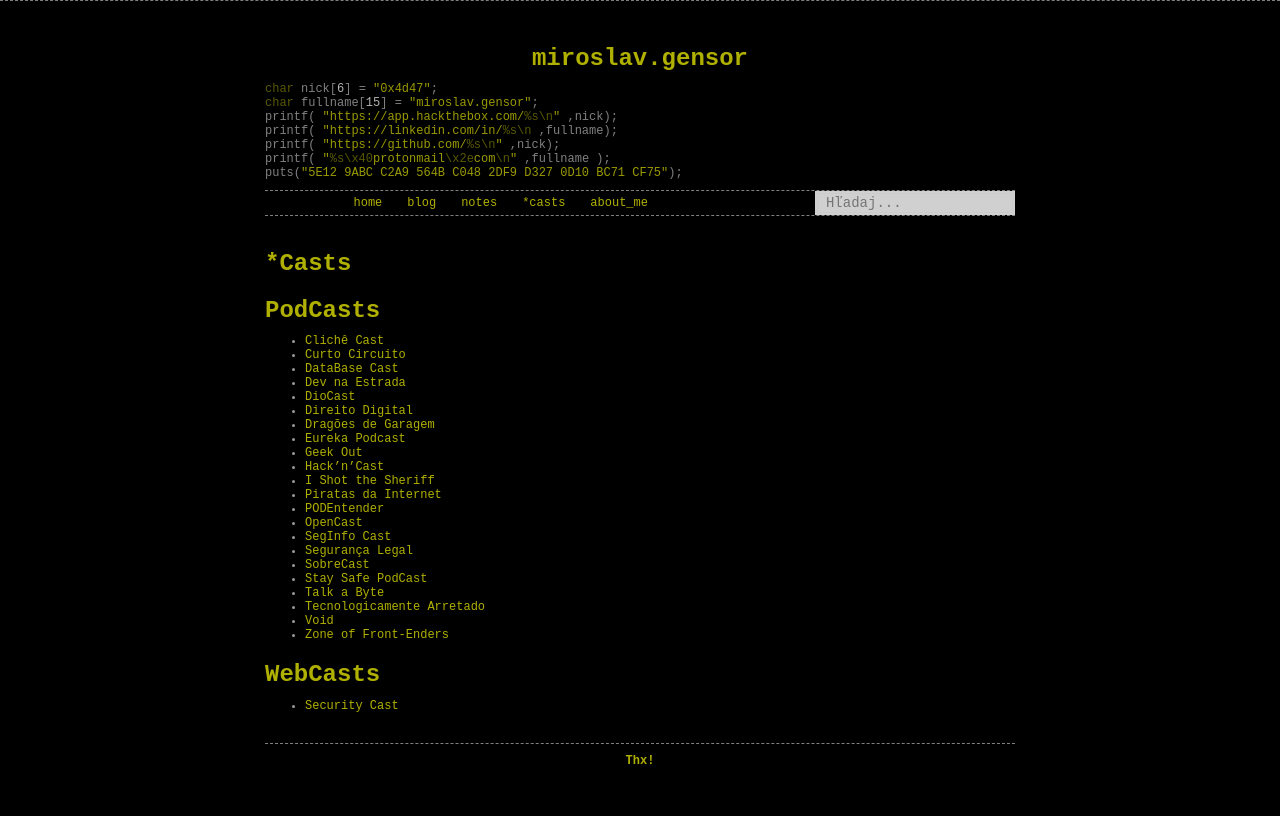
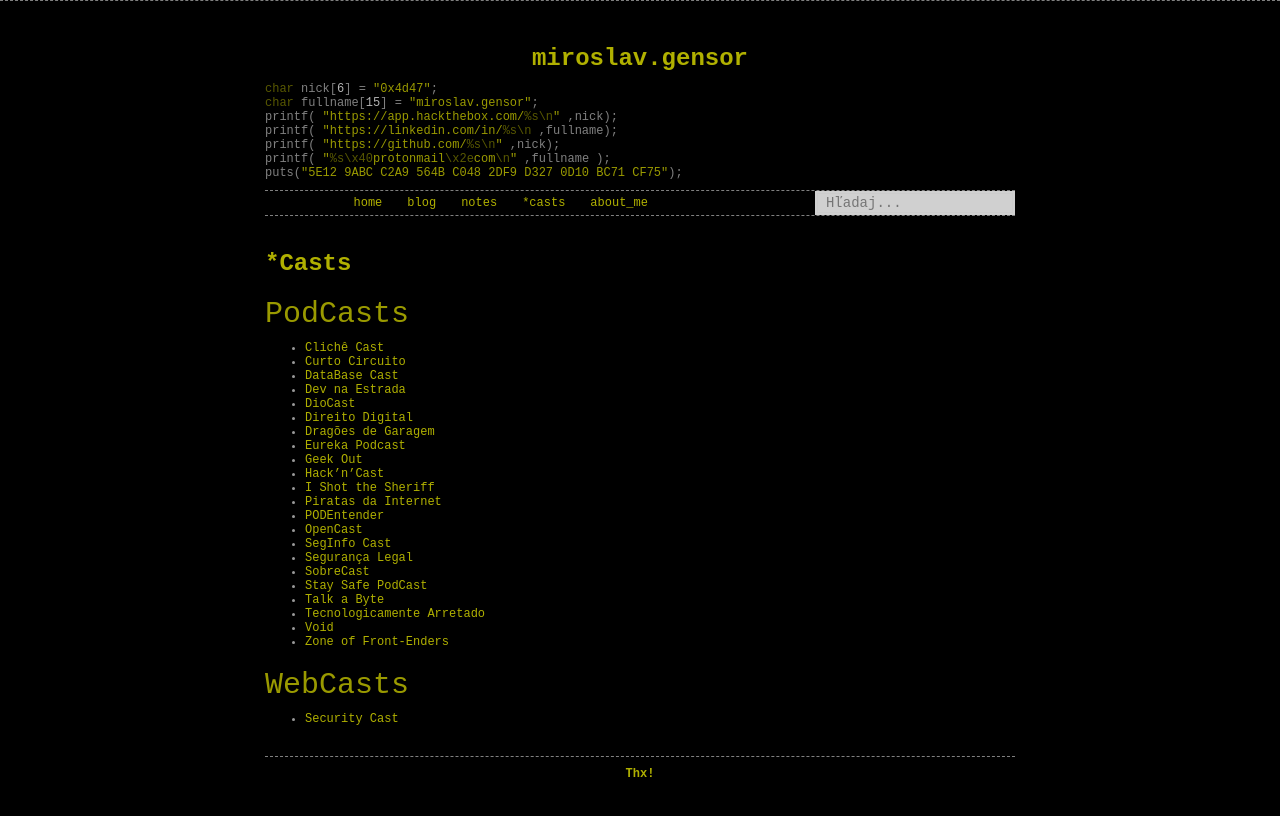
Before and after one commit to 0x00mg/0x00mg.github.io, a Jekyll site: the page built from casts.md, in a window 1280 px wide. Shown: the top 816 px of the page. Built offline with Jekyll 4.4.1, drawn with Linux system fonts in a browser that asks for light colours.

Commit message:
Update casts.md

```diff
--- a/casts.md
+++ b/casts.md
@@ -4,31 +4,33 @@
 permalink: /casts/
 ---
 
-# PodCasts
+<h2>PodCasts</h2>
+<ul>
+  <li><a href="http://www.revistacliche.com.br" target="_blank" rel="noopener noreferrer">Clichê Cast</a></li>
+  <li><a href="http://curtocircuito.cc/" target="_blank" rel="noopener noreferrer">Curto Circuito</a></li>
+  <li><a href="http://imasters.com.br/perfil/databasecast/" target="_blank" rel="noopener noreferrer">DataBase Cast</a></li>
+  <li><a href="http://devnaestrada.com.br/" target="_blank" rel="noopener noreferrer">Dev na Estrada</a></li>
+  <li><a href="http://www.diolinux.com.br/search/label/DioCast" target="_blank" rel="noopener noreferrer">DioCast</a></li>
+  <li><a href="http://josemilagre.com.br/blog/podcast/" target="_blank" rel="noopener noreferrer">Direito Digital</a></li>
+  <li><a href="http://scienceblogs.com.br/dragoesdegaragem/" target="_blank" rel="noopener noreferrer">Dragões de Garagem</a></li>
+  <li><a href="https://eurekapod.wordpress.com/" target="_blank" rel="noopener noreferrer">Eureka Podcast</a></li>
+  <li><a href="https://geekout.fm/" target="_blank" rel="noopener noreferrer">Geek Out</a></li>
+  <li><a href="http://hackncast.org/" target="_blank" rel="noopener noreferrer">Hack’n’Cast</a></li>
+  <li><a href="http://www.naopod.com.br/" target="_blank" rel="noopener noreferrer">I Shot the Sheriff</a></li>
+  <li><a href="https://piratasdainternet.github.io/" target="_blank" rel="noopener noreferrer">Piratas da Internet</a></li>
+  <li><a href="http://www.podentender.com/" target="_blank" rel="noopener noreferrer">PODEntender</a></li>
+  <li><a href="http://tecnologiaaberta.com.br/category/opencast/" target="_blank" rel="noopener noreferrer">OpenCast</a></li>
+  <li><a href="https://www.seginfo.com.br/seginfocast/" target="_blank" rel="noopener noreferrer">SegInfo Cast</a></li>
+  <li><a href="http://www.segurancalegal.com/" target="_blank" rel="noopener noreferrer">Segurança Legal</a></li>
+  <li><a href="https://sobrevivencialismo.com/tag/sobrecast/" target="_blank" rel="noopener noreferrer">SobreCast</a></li>
+  <li><a href="http://www.staysafepodcast.com.br/" target="_blank" rel="noopener noreferrer">Stay Safe PodCast</a></li>
+  <li><a href="http://www.tabcast.com.br/" target="_blank" rel="noopener noreferrer">Talk a Byte</a></li>
+  <li><a href="http://tecnologicamentearretado.com.br" target="_blank" rel="noopener noreferrer">Tecnologicamente Arretado</a></li>
+  <li><a href="http://voidpodcast.com/" target="_blank" rel="noopener noreferrer">Void</a></li>
+  <li><a href="http://zofe.com.br/" target="_blank" rel="noopener noreferrer">Zone of Front-Enders</a></li>
+</ul>
 
-* [Clichê Cast](http://www.revistacliche.com.br)
-* [Curto Circuito](http://curtocircuito.cc/)
-* [DataBase Cast](http://imasters.com.br/perfil/databasecast/)
-* [Dev na Estrada](http://devnaestrada.com.br/)
-* [DioCast](http://www.diolinux.com.br/search/label/DioCast)
-* [Direito Digital](http://josemilagre.com.br/blog/podcast/)
-* [Dragões de Garagem](http://scienceblogs.com.br/dragoesdegaragem/)
-* [Eureka Podcast](https://eurekapod.wordpress.com/)
-* [Geek Out](https://geekout.fm/)
-* [Hack’n’Cast](http://hackncast.org/)
-* [I Shot the Sheriff](http://www.naopod.com.br/)
-* [Piratas da Internet](https://piratasdainternet.github.io/)
-* [PODEntender](http://www.podentender.com/)
-* [OpenCast](http://tecnologiaaberta.com.br/category/opencast/)
-* [SegInfo Cast](https://www.seginfo.com.br/seginfocast/)
-* [Segurança Legal](http://www.segurancalegal.com/)
-* [SobreCast](https://sobrevivencialismo.com/tag/sobrecast/)
-* [Stay Safe PodCast](http://www.staysafepodcast.com.br/)
-* [Talk a Byte](http://www.tabcast.com.br/)
-* [Tecnologicamente Arretado](http://tecnologicamentearretado.com.br)
-* [Void](http://voidpodcast.com/)
-* [Zone of Front-Enders](http://zofe.com.br/)
-
-# WebCasts
-
-* [Security Cast](https://youtube.com/securitycast)
+<h2>WebCasts</h2>
+<ul>
+  <li><a href="https://youtube.com/securitycast" target="_blank" rel="noopener noreferrer">Security Cast</a></li>
+</ul>
```
